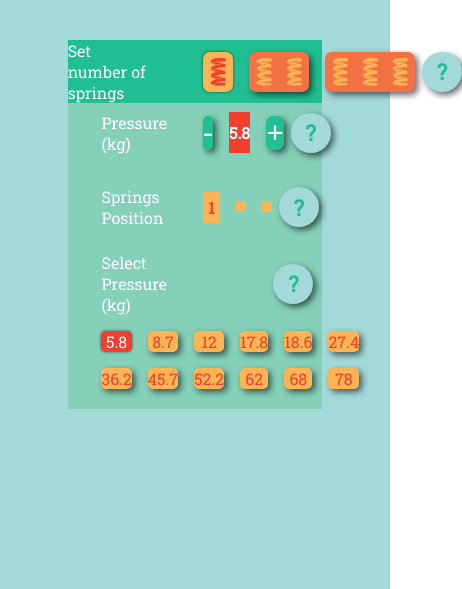
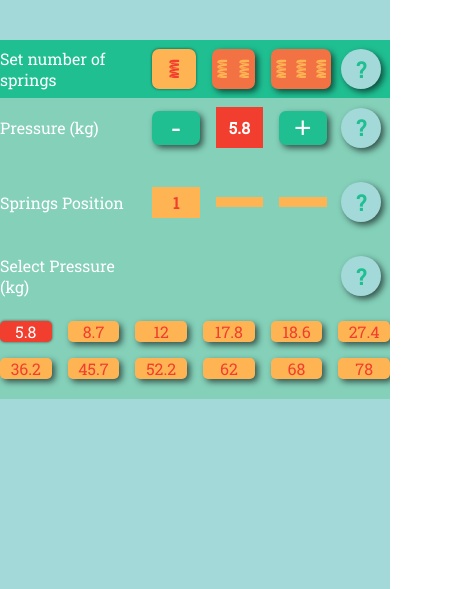
Before and after one commit to AlexanderPershin/gripper, a React app: page / in a window 390 px wide. Shown: the part 205-794 px from the top of the page, 462 px wide, since content can reach past the window. Built offline with nearby package versions, Linux system fonts and the light colour scheme; a web font is replaced by a local one.

Commit message:
media queries are changed

```diff
--- a/src/sass/_base.scss
+++ b/src/sass/_base.scss
@@ -16,6 +16,12 @@ body {
   height: 100%;
 }
 
+html,
+body,
+.app {
+  overflow-x: hidden;
+}
+
 body {
   margin: 0;
   padding: 0;
--- a/src/sass/_media_queries.scss
+++ b/src/sass/_media_queries.scss
@@ -5,7 +5,54 @@
     }
   }
   .calc {
-    grid-column: 1 / -1;
+    grid-column: 1 / -1 !important;
+  }
+  .calc-header {
+    .header-label {
+      grid-column: 1 / 4 !important;
+    }
+    .header-btns {
+      grid-column: 4 / -1 !important;
+    }
+  }
+  .calc-body {
+    .press {
+      .press-label {
+        grid-column: 1 / 4 !important;
+      }
+      .press-value {
+        grid-column: 4 / -1 !important;
+      }
+    }
+    .sprpos {
+      .sprpos-label {
+        grid-column: 1 / 4 !important;
+      }
+      .sprpos-vals {
+        grid-column: 4 / -1 !important;
+      }
+    }
+    .presstable {
+      .presstalbe-label {
+        grid-column: 1 / 4 !important;
+      }
+      .presstable-body {
+        grid-column: 4 / -1 !important;
+      }
+    }
+    .table {
+      grid-column: 1 / -1 !important;
+      grid-template-columns: repeat(auto-fit, minmax(50px, 1fr)) !important;
+    }
+  }
+}
+
+@media (max-width: 750px) {
+  .app-name {
+    font-size: 22px !important;
+  }
+  .app-items {
+    font-size: 16px !important;
   }
 }
 
@@ -14,11 +61,68 @@
     grid-column: 5 / 12;
     display: grid;
     align-content: center;
-    .app-name {
-      font-size: 22px;
+  }
+
+  .calc-header {
+    .header-label {
+      font-size: 16px !important;
     }
-    .app-items {
-      font-size: 16px;
+    .header-btns {
+      grid-column: 4 / -1 !important;
+    }
+  }
+  .calc-body {
+    .press {
+      .press-label {
+        font-size: 16px !important;
+      }
+      .press-value {
+        grid-column: 4 / -1 !important;
+      }
+    }
+    .sprpos {
+      .sprpos-label {
+        font-size: 16px !important;
+      }
+      .sprpos-vals {
+        grid-column: 4 / -1 !important;
+      }
+    }
+    .presstable {
+      .presstalbe-label {
+        font-size: 16px !important;
+      }
+      .presstable-body {
+        grid-column: 4 / -1 !important;
+      }
+    }
+    .table {
+      grid-column: 1 / -1 !important;
+      grid-template-columns: repeat(auto-fit, minmax(50px, 1fr)) !important;
     }
   }
 }
+
+@media (max-width: 570px) {
+  .spricon {
+    svg {
+      height: 20px;
+      width: 20px;
+    }
+  }
+}
+
+@media (max-width: 350px) {
+  .app-items {
+    display: none;
+  }
+  .info-btn {
+    display: none;
+  }
+  .spricon {
+    svg {
+      height: 15px;
+      width: 15px;
+    }
+  }
+}
--- a/src/sass/components/_calc.scss
+++ b/src/sass/components/_calc.scss
@@ -189,29 +189,3 @@
     }
   }
 }
-
-@media (max-width: 640px) {
-  .calc-header {
-    .header-label {
-      font-size: 16px !important;
-      grid-column: 1 / 4 !important;
-    }
-  }
-  .calc-body {
-    .press {
-      .press-label {
-        font-size: 16px !important;
-      }
-    }
-    .sprpos {
-      .sprpos-label {
-        font-size: 16px !important;
-      }
-    }
-    .presstable {
-      .presstalbe-label {
-        font-size: 16px !important;
-      }
-    }
-  }
-}
```
